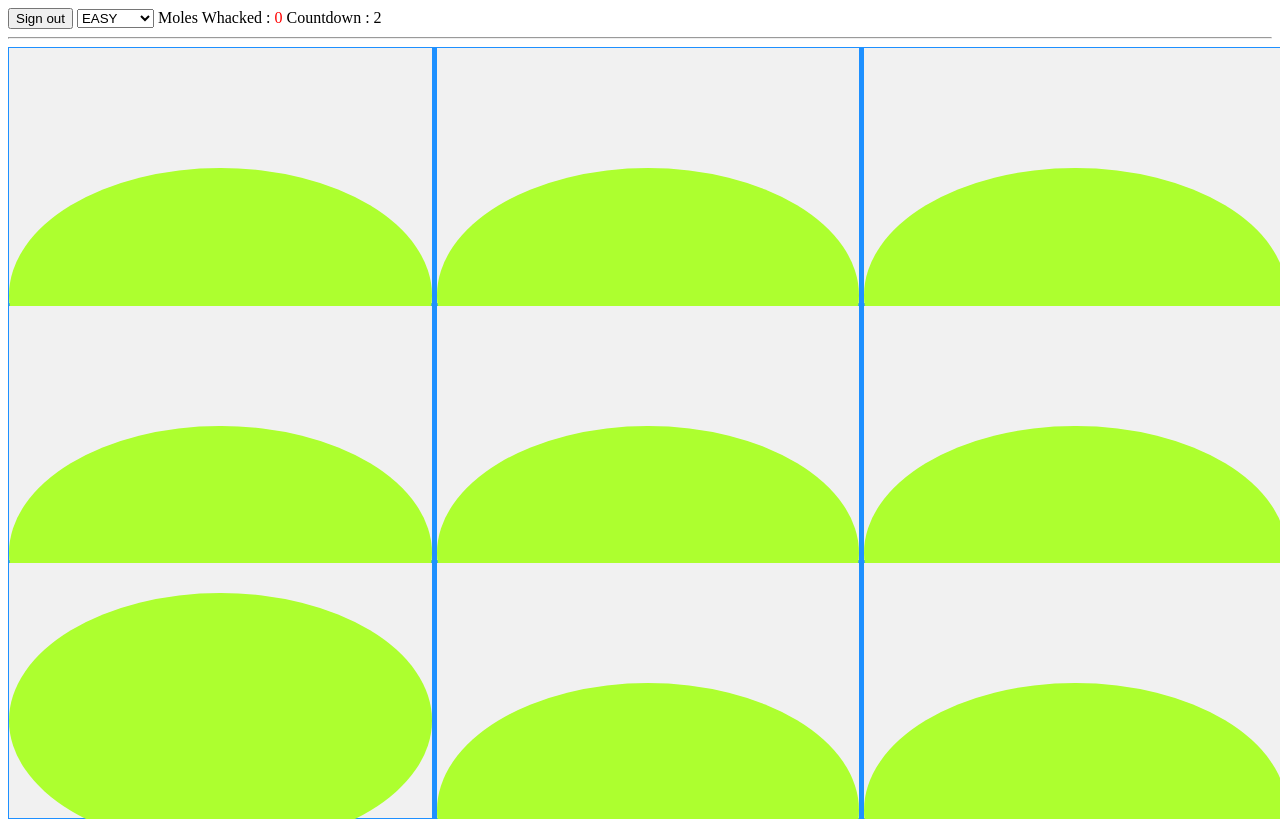
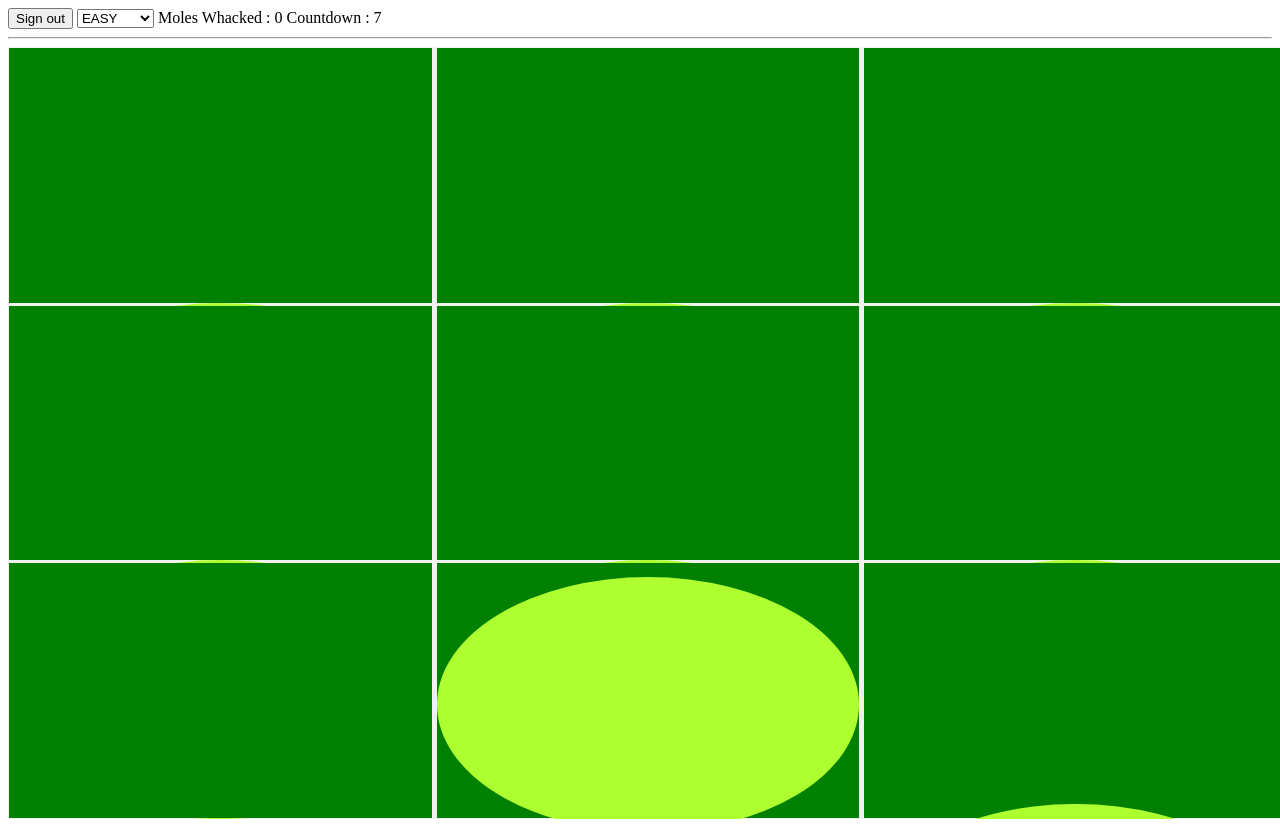
Before and after one commit to mp1pro/whack-a-mole, a React app: page /game in a window 1280 px wide. Built offline with nearby package versions, Linux system fonts and the light colour scheme.

Commit message:
made moles red when clicked

```diff
--- a/index.html
+++ b/index.html
@@ -11,22 +11,24 @@
             background-color: greenyellow;
             border-radius: 50%;
             position: absolute;
-            top:120px;
+            top:100%;
 
-            -webkit-transition:top .1s ease-in;
-            -moz-transition:top .1s ease-in;
-            -o-transition:top .1s ease-in;
-            transition:top .1s ease-in;
+            -webkit-transition:top .6s ease-in;
+            -moz-transition:top .6s ease-in;
+            -o-transition:top .6s ease-in;
+            transition:top .6s ease-in;
         }
         .mole.topAn{
-            top:30px;
+            top:0%;
         }
-        .mole.topAn.red{
+        .mole.red{
             background-color: red;
         }
+        /*
         .red{
             color: red;
         }
+        */
         h1{
             margin: 0;
         }
@@ -50,12 +52,12 @@
             display: flex;
             flex-wrap: wrap;
             justify-content: space-between;
-            background-color: DodgerBlue;
+            background-color: #f1f1f1;
             overflow: hidden;
         }
         /*HOLE*/
         .game-container > div {
-            background-color: #f1f1f1;
+            background-color: green;
             width: 33%;
             text-align: center;
             height: 33%;
--- a/src/App.js
+++ b/src/App.js
@@ -20,8 +20,8 @@ class App extends React.Component {
             users:[],
             register:false,
             play_points: 0,
-            interval: 1000,
-            ticker: 4,
+            interval: 2000,
+            ticker: 8,
             stop: false,
             width: 0,
             height: 0
@@ -64,7 +64,6 @@ class App extends React.Component {
         }
     }
     addPoints(){
-      console.log('handleClick()');
       this.setState((prevState) => ({
         play_points:prevState.play_points+1
       }));
--- a/src/views/Game.js
+++ b/src/views/Game.js
@@ -91,7 +91,7 @@ class Game extends React.Component {
             //create interval to run every second
             this.timer = setInterval(
                 this.tick,
-                1000
+                2000
             );
 
         }, 3000);
--- a/src/views/components/Mole.js
+++ b/src/views/components/Mole.js
@@ -1,25 +1,67 @@
 import React from 'react';
 
 
-function Mole(props) {
-    const {random,index,addPoints} = props;
-    console.log('random', random + 'index' + index);
-    console.log('props' + props);
 
-    const handleClick =()=>{
-        console.log('handle');
-        addPoints();
+class Mole extends React.Component {
+    constructor(props) {
+        super(props);
+        this.state = {
+            isToggleOn: false
+
+        };
+        this.handleClick = this.handleClick.bind(this);
+        this.red_ = this.red_.bind(this);
     }
 
+    //const {random,index,addPoints} = props;
+    //console.log('random', random + 'index' + index);
+    //console.log('props' + props);
+
+    //add e so we can check when this button is clicked
+    handleClick =(e)=>{
+        const {addPoints} = this.props;
+        e.preventDefault();
+        this.red_(e);
+        console.log('handle',e.type);
+        addPoints();
+
+    }
+
+
+    red_ = (e) => {
+        const {random,index} = this.props;
+        if ( e.type === 'click'){
+            this.setState({
+                isToggleOn: true
+
+            });
+        }
+
+        setTimeout(() => {
+            this.setState({isToggleOn: false});
+        }, 500)
+
+    }
+    //red = red_;
+
+    //console.log('molecolor', red );
+    render() {
+        const {random,index} = this.props;
         return (
+
+
             //TODO set style ternary here to toggle mole
             <div
-            className={`mole ${random === index ? 'topAn' : ''}`}
-            onClick={handleClick}
+                className={`mole
+                    ${random === index ? 'topAn' : ''}
+                    ${random === index && this.state.isToggleOn === true  ? 'red' : ''}
+                `}
+                onClick={this.handleClick}
             >
 
             </div>
         );
+    }
 };
 
 export default Mole;
```
Lines whose indentation alone changed are shown as unchanged.
